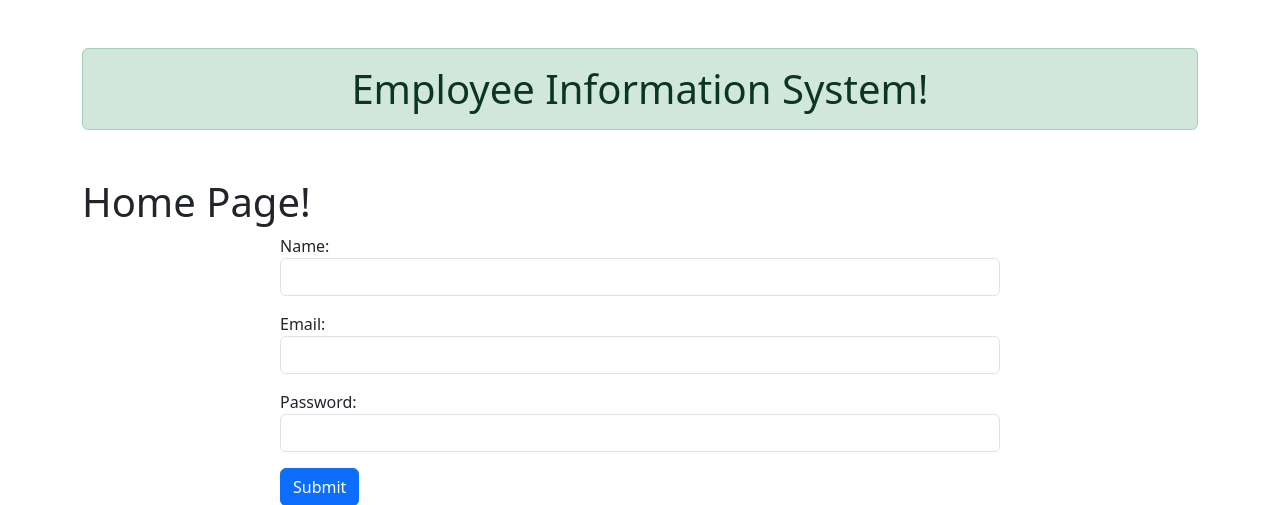
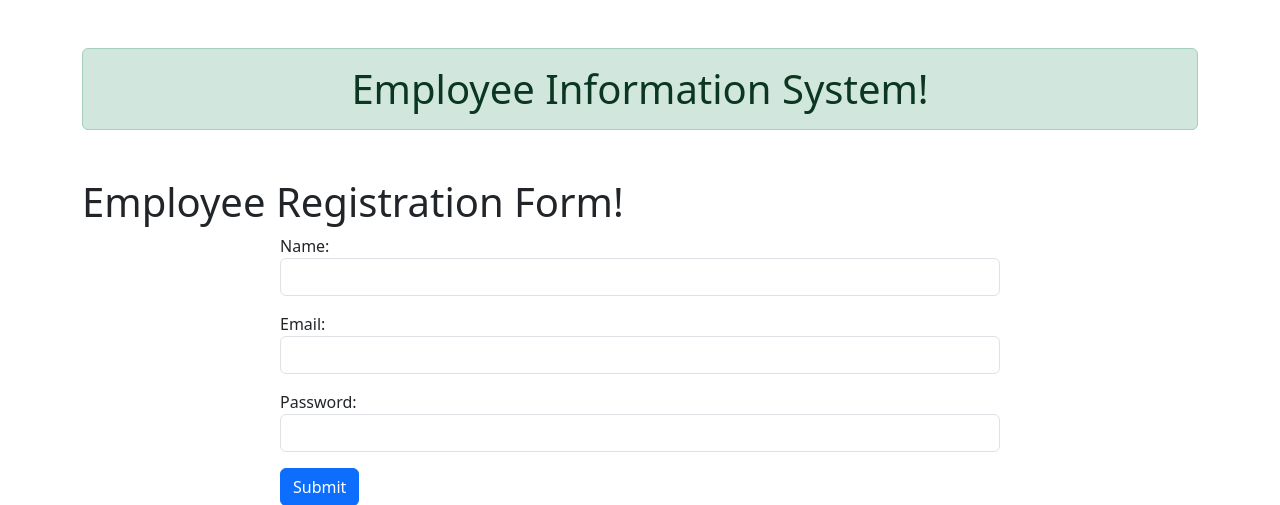
Before and after one commit to devsharifmahmud/EmployeeInformationSystem, a Django app: page / in a window 1280 px wide. Shown: the top 505 px of the page. Run offline with Django 5.2, Linux system fonts and the light colour scheme.

Commit message:
Update Code

```diff
--- a/templates/apps/index.html
+++ b/templates/apps/index.html
@@ -1,7 +1,7 @@
 {% extends 'apps/base.html' %}
 
 {% block content %}
-<h1>Home Page!</h1>
+<h1>Employee Registration Form!</h1>
 
 <div class="container">
     <div class="row">
```
